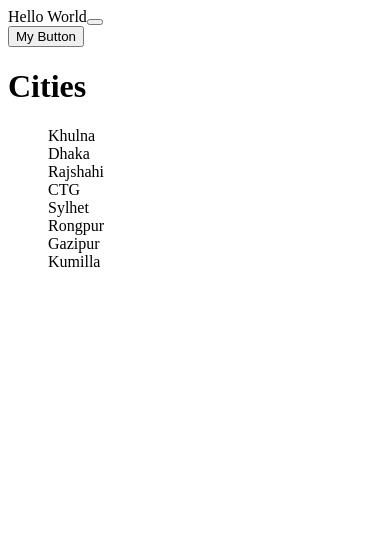
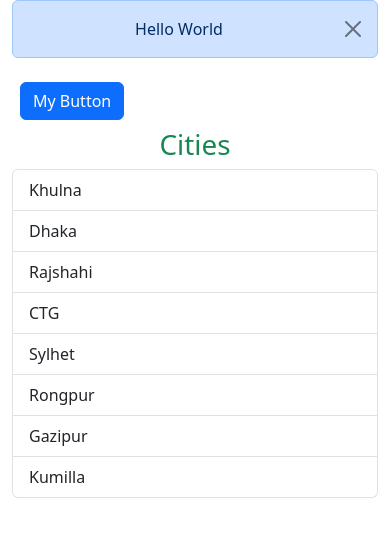
Before and after one commit to mushfiqur-rahman/react-tsx, a React (Vite) app: page / in a window 390 px wide. Both pictures are taken after a click on the button "My Button". Shown: the top 536 px of the page. Built offline with nearby package versions, Linux system fonts and the light colour scheme.

Commit message:
make responsive

```diff
--- a/src/App.tsx
+++ b/src/App.tsx
@@ -1,7 +1,7 @@
 import { useState } from "react";
 import "./App.css";
 import Alert from "./components/Alert";
-import Button from "./components/Button";
+import Button from "./components/Button/Button";
 import ListGroup from "./components/ListGroup";
 
 function App() {
@@ -18,7 +18,7 @@ function App() {
   const [alertVisibility, setAlertVisibility] = useState(false);
   return (
     <>
-      <div>
+      <div className="container">
         {alertVisibility && (
           <Alert onClose={() => setAlertVisibility(false)}>
             Hello <span>World</span>
--- a/src/components/Alert.tsx
+++ b/src/components/Alert.tsx
@@ -7,7 +7,7 @@ interface Props {
 
 const Alert = ({ children, onClose }: Props) => {
   return (
-    <div className="alert alert-primary alert-dismissible">
+    <div className="text-center alert alert-primary alert-dismissible">
       {children}
       <button
         type="button"
--- a/src/components/Button.tsx
+++ b/src/components/Button/Button.tsx
@@ -6,9 +6,11 @@ interface Props {
 
 const Button = ({ children, onClick, color = "primary" }: Props) => {
   return (
-    <button className={"btn btn-" + color} onClick={onClick}>
-      {children}
-    </button>
+    <div className="p-2">
+      <button className={"btn btn-" + color} onClick={onClick}>
+        {children}
+      </button>
+    </div>
   );
 };
 
--- a/src/components/ListGroup/ListGroup.css
+++ b/src/components/ListGroup/ListGroup.css
@@ -1,3 +1,4 @@
 .list-group {
   list-style: none;
+  padding: 0%;
 }
--- a/src/components/ListGroup/ListGroup.tsx
+++ b/src/components/ListGroup/ListGroup.tsx
@@ -1,5 +1,4 @@
 import { useState } from "react";
-import "./ListGroup.css";
 
 // { items: [], heading: string }
 interface Props {
--- a/src/main.tsx
+++ b/src/main.tsx
@@ -1,6 +1,7 @@
 import React from "react";
 import ReactDOM from "react-dom/client";
 import App from "./App.tsx";
+import "bootstrap/dist/css/bootstrap.css";
 
 ReactDOM.createRoot(document.getElementById("root")!).render(
   <React.StrictMode>
```
Also changed, not shown: src/needToInstall.MD (added, +10 -0 lines), 1 other file (tests, documents, lock files or other folders).
